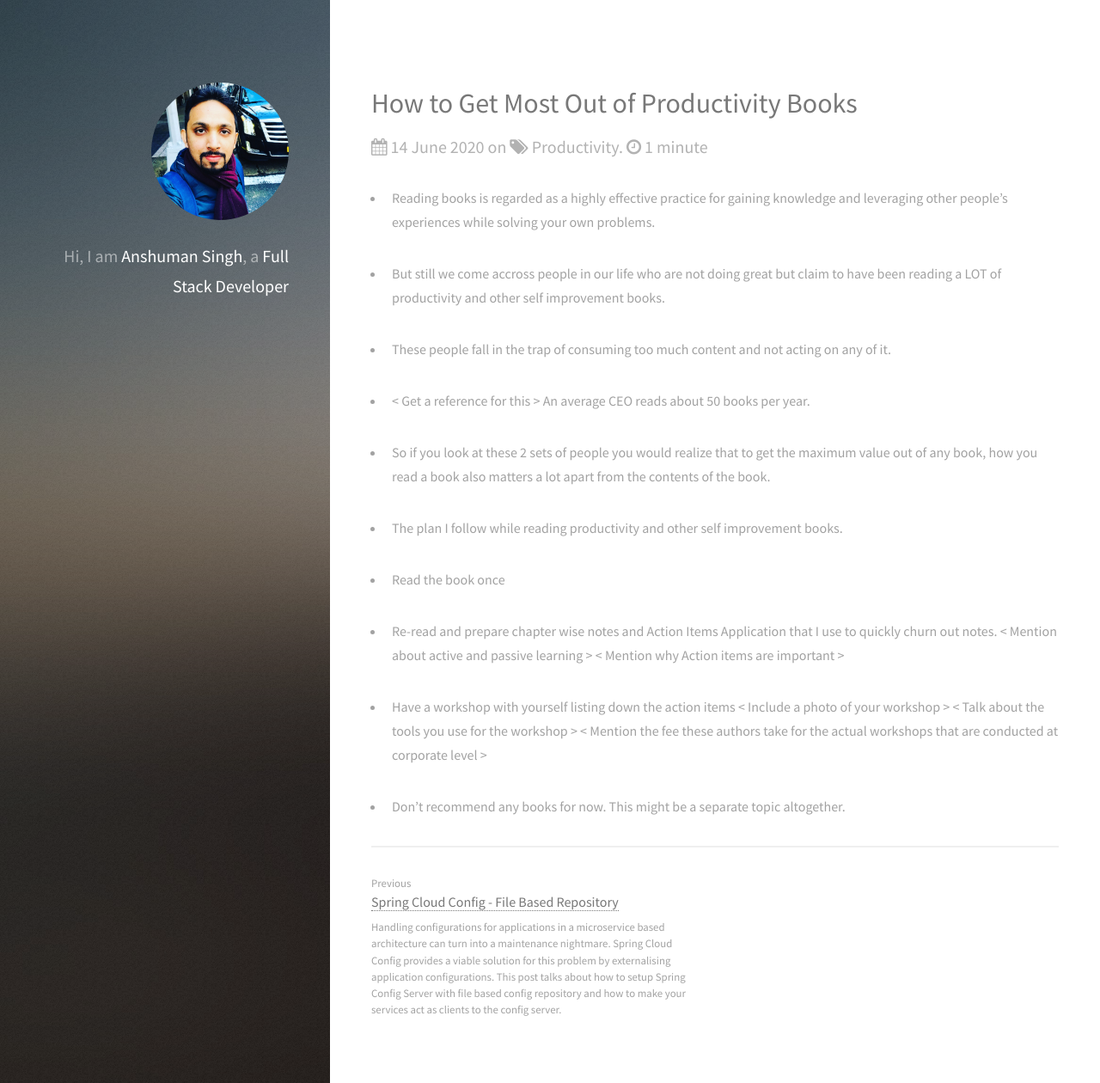
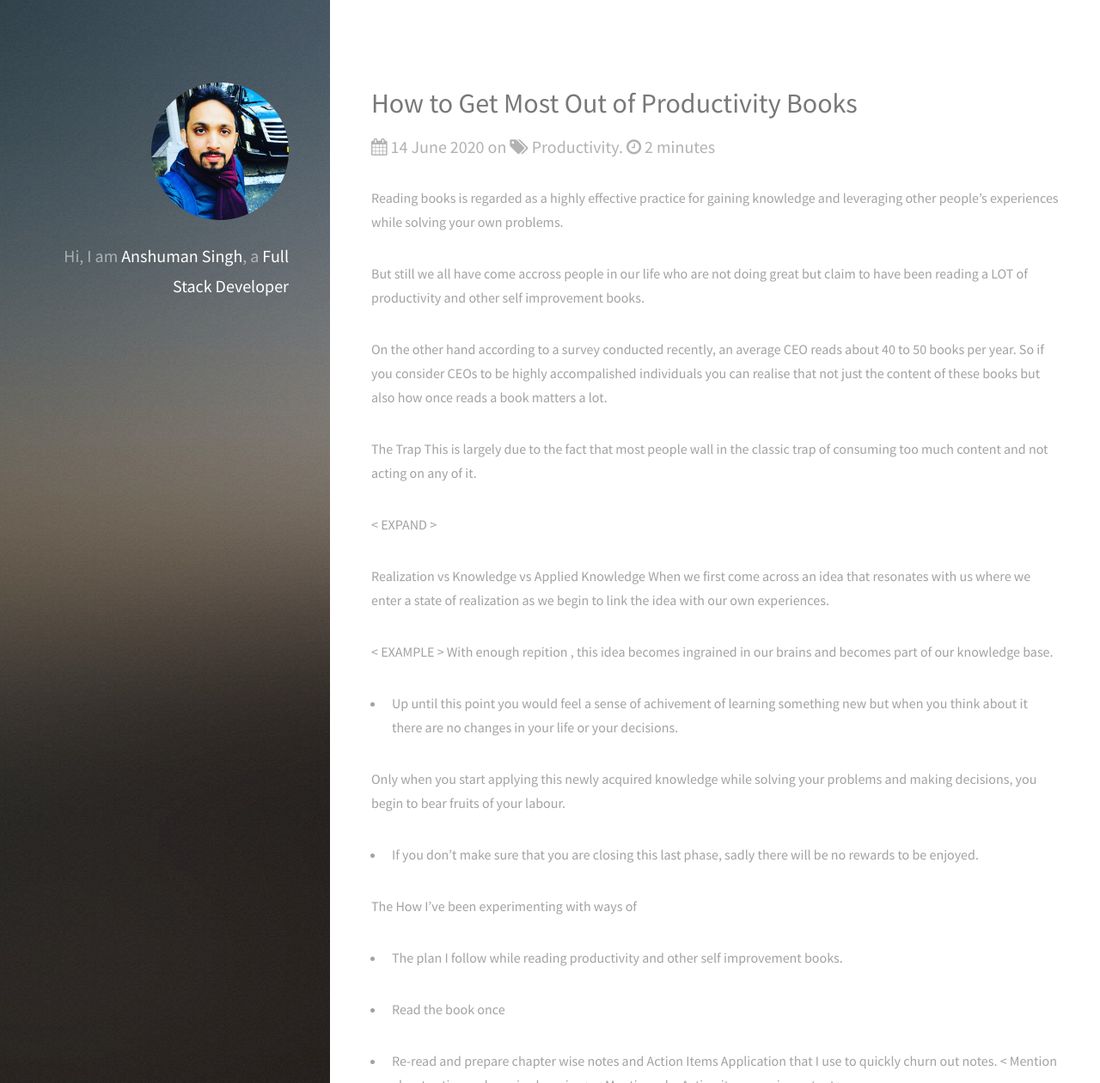
Before and after one commit to singh-anshuman/singh-anshuman.github.io, a Jekyll site: the page built from _posts/2020-06-14-how-toget-most-out-of-productivity-books.md, in a window 1280 px wide and 1400 px high, cut to the strip 0-1260 px from the top of the window. Shown: the whole strip at 86% size. Built offline with Jekyll 4.4.1, drawn with Linux system fonts in a browser that asks for light colours; comment, search, counter and statistics services are not loaded.

Commit message:
Added a few more ideas to the blog post.

```diff
--- a/_posts/2020-06-14-how-toget-most-out-of-productivity-books.md
+++ b/_posts/2020-06-14-how-toget-most-out-of-productivity-books.md
@@ -5,16 +5,32 @@ categories: Productivity
 image:  /images/bg.jpg
 ---
 
-- Reading books is regarded as a highly effective practice for gaining knowledge and leveraging other people's experiences while solving your own problems.
+Reading books is regarded as a highly effective practice for gaining knowledge and leveraging other people's experiences while solving your own problems.
 
-- But still we come accross people in our life who are not doing great but claim to have been reading a LOT of productivity and other self improvement books.
+But still we all have come accross people in our life who are not doing great but claim to have been reading a LOT of productivity and other self improvement books.
 
-- These people fall in the trap of consuming too much content and not acting on any of it.
+On the other hand according to a survey conducted recently, an average CEO reads about 40 to 50 books per year. So if you consider CEOs to be highly accompalished individuals you can realise that not just the content of these books but also how once reads a book matters a lot.
 
-- < Get a reference for this > An average CEO reads about 50 books per year.
+The Trap
+This is largely due to the fact that most people wall in the classic trap of consuming too much content and not acting on any of it.
 
-- So if you look at these 2 sets of people you would realize that to get the maximum value out of any book, how you read a book also matters a lot apart from the contents of the book.
+< EXPAND >
 
+Realization vs Knowledge vs Applied Knowledge
+When we first come across an idea that resonates with us where we enter a state of realization as we begin to link the idea with our own experiences.
+
+< EXAMPLE >
+With enough repition <BETTER WORD>, this idea becomes ingrained in our brains and becomes part of our knowledge base.
+
+- Up until this point you would feel a sense of achivement of learning something new but when you think about it there are no changes in your life or your decisions.
+
+Only when you start applying this newly acquired knowledge while solving your problems and making decisions, you begin to bear fruits of your labour.
+
+- If you don't make sure that you are closing this last phase, sadly there will be no rewards to be enjoyed.
+
+
+The How
+I've been experimenting with ways of
 - The plan I follow while reading productivity and other self improvement books.
 
 - Read the book once <EXPAND>
```
